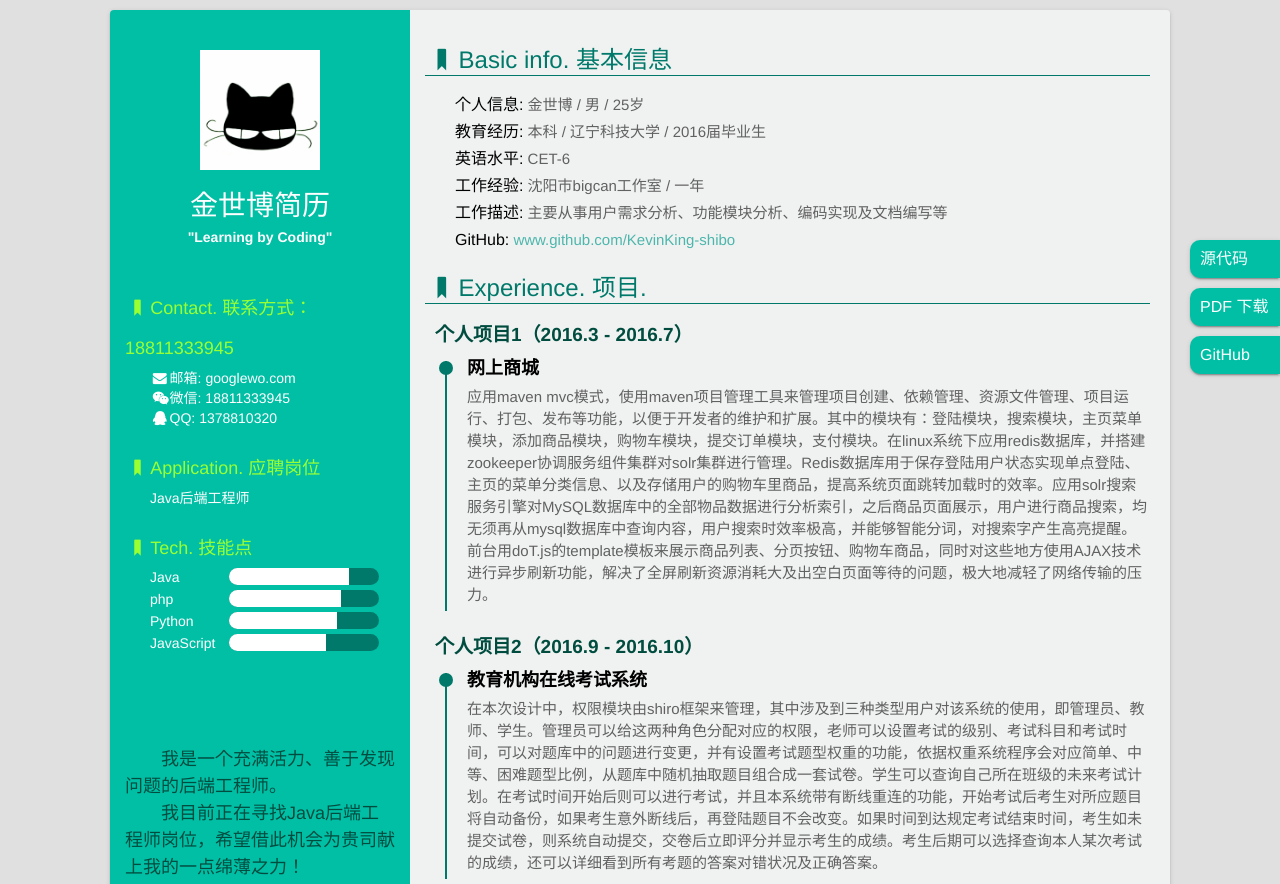
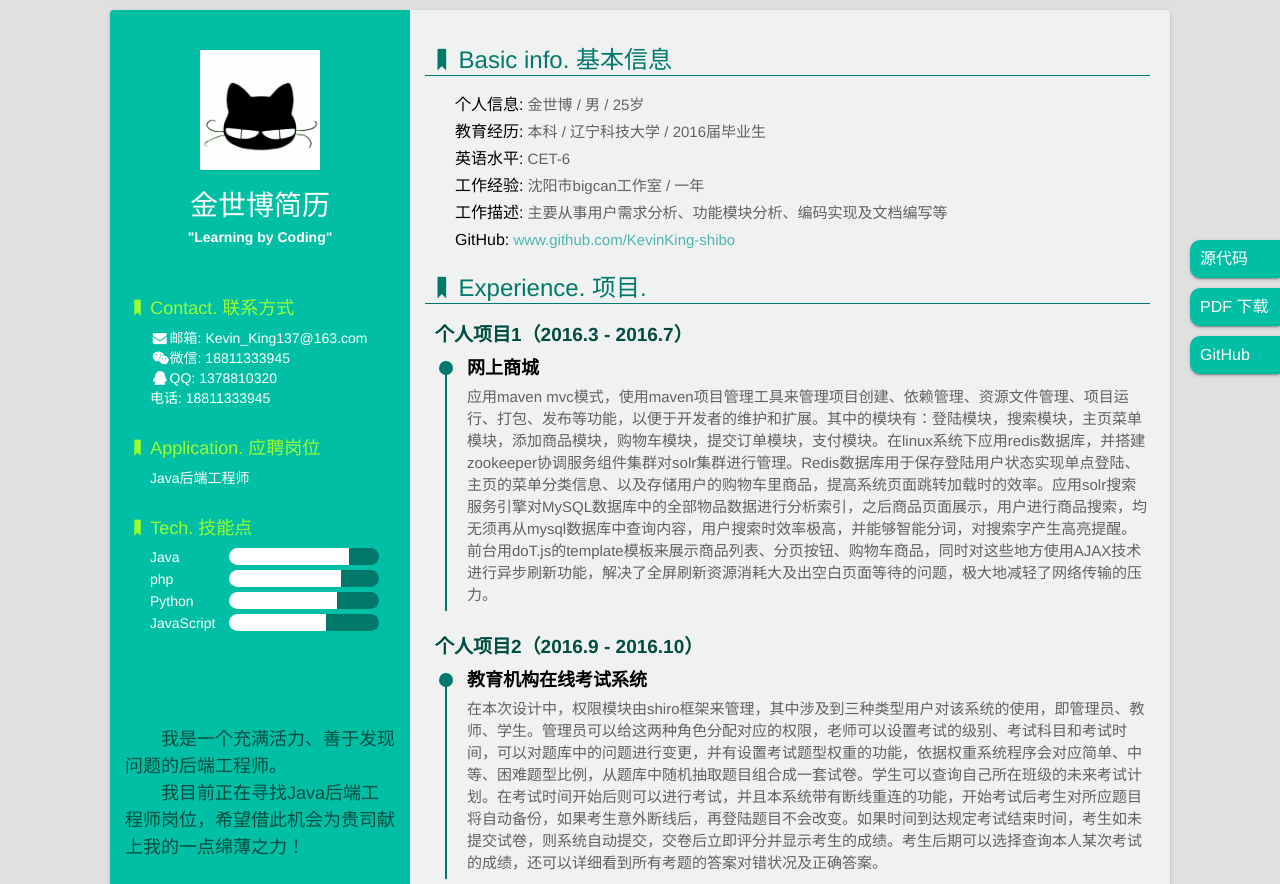
Before and after one commit to KevinKing-shibo/KevinKing-shibo.github.io, a website: page index.html in a window 1280 px wide. Shown: the top 884 px of the page. Drawn offline with Linux system fonts and the light colour scheme.

Commit message:
commit my cv

```diff
--- a/index.html
+++ b/index.html
@@ -42,10 +42,11 @@
             </div>
             <ul class="side-info">
                 <li class="someRight">
-                    <dt><i class="icon-bookmark"></i>Contact. 联系方式：18811333945</dt>
-                    <dd><i class="icon-mail-alt"></i>邮箱: <a href="http://www.googlewo.com/resume/" target="_blank">googlewo.com</a></dd>
+                    <dt><i class="icon-bookmark"></i>Contact. 联系方式</dt>
+                    <dd><i class="icon-mail-alt"></i>邮箱: <a href="" target="_blank">Kevin_King137@163.com</a></dd>
                     <dd><i class="icon-wechat"></i>微信: 18811333945</dd>
                     <dd><i class="icon-qq"></i>QQ: <a href="http://wpa.qq.com/msgrd?v=3&uin=1378810320&site=qq&menu=yes" target="_blank">1378810320</a></dd>
+               			<dd><i class="icon-phone"></i>电话: 18811333945</dd>
                 </li>
                 <li class="someRight">
                     <dt><i class="icon-bookmark"></i>Application. 应聘岗位</dt>
```
Also changed, not shown: print.html (+3 -2 lines), 2 other files.
